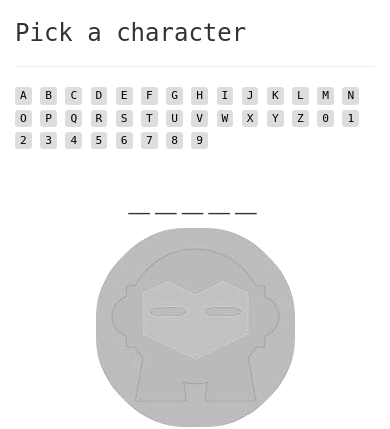
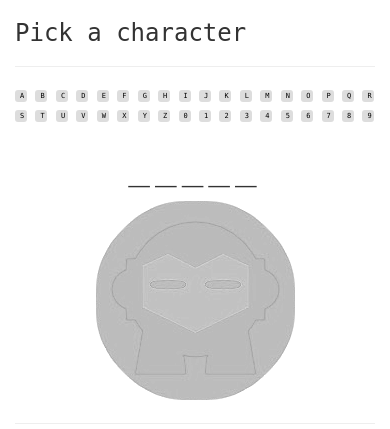
Before and after one commit to moagstar/hangman, a Flask app: page / in a window 390 px wide. Shown: the top 429 px of the page. Run offline with Flask 2, Linux system fonts and the light colour scheme; some libraries are stand-ins or nearby versions.

Commit message:
even smaller buttons on mobile

```diff
--- a/static/css/hangman.css
+++ b/static/css/hangman.css
@@ -29,8 +29,10 @@ button {
 @media (max-width: 768px) {
     .btn-sm {
         padding: 2px 4px;
-        font-size: 80%;
+        font-size: 50%;
         line-height: 1;
+        width: 12px;
+        height: 12px;
     }
 }
 
```
